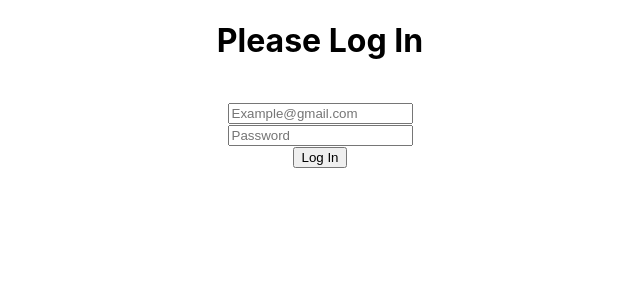
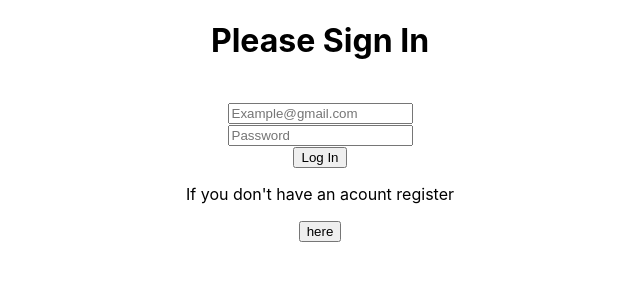
Before and after one commit to rami-monday/formaty, a React (Create React App) app: page /signIn in a window 1280 px wide. Shown: the top 300 px of the page, without its empty margins (320-960 px from the left). Built offline with nearby package versions, Linux system fonts and the light colour scheme.

Commit message:
just added a button that opens the sign up page if you don't have an acount

```diff
--- a/src/components/pages/SignIn.jsx
+++ b/src/components/pages/SignIn.jsx
@@ -20,9 +20,12 @@ const SignIn = ({ saveUserLocally }) => {
     userTryingToLogin[property] = value;
     setUser(userTryingToLogin);
   };
+  const test = function () {
+    navigator("/signUp")
+  }
   return (
     <div>
-      <h1>Please Log In</h1>
+      <h1>Please Sign In</h1>
       <br />
       <input
         type="text"
@@ -37,7 +40,7 @@ const SignIn = ({ saveUserLocally }) => {
       />
       <br />
       <input
-        type="text"
+        type="password"
         value={user.password}
         placeholder="Password"
         onChange={(e) => handleInput("password", e.target.value)}
@@ -49,6 +52,10 @@ const SignIn = ({ saveUserLocally }) => {
       />
       <br />
       <button onClick={handleClick}>Log In</button>
+      <div>
+      <p>If you don't have an acount register </p>
+      <button onClick={test}>here</button>
+      </div>
     </div>
   );
 };
--- a/src/components/pages/SignUp.jsx
+++ b/src/components/pages/SignUp.jsx
@@ -41,7 +41,7 @@ const SignUp = ({ saveUserLocally }) => {
       />
       <br />
       <input
-        type="text"
+        type="password"
         value={user.password}
         placeholder="Password"
         onChange={(e) => handleInput("password", e.target.value)}
```
Also changed, not shown: 2 other files (tests, documents, lock files or other folders).
